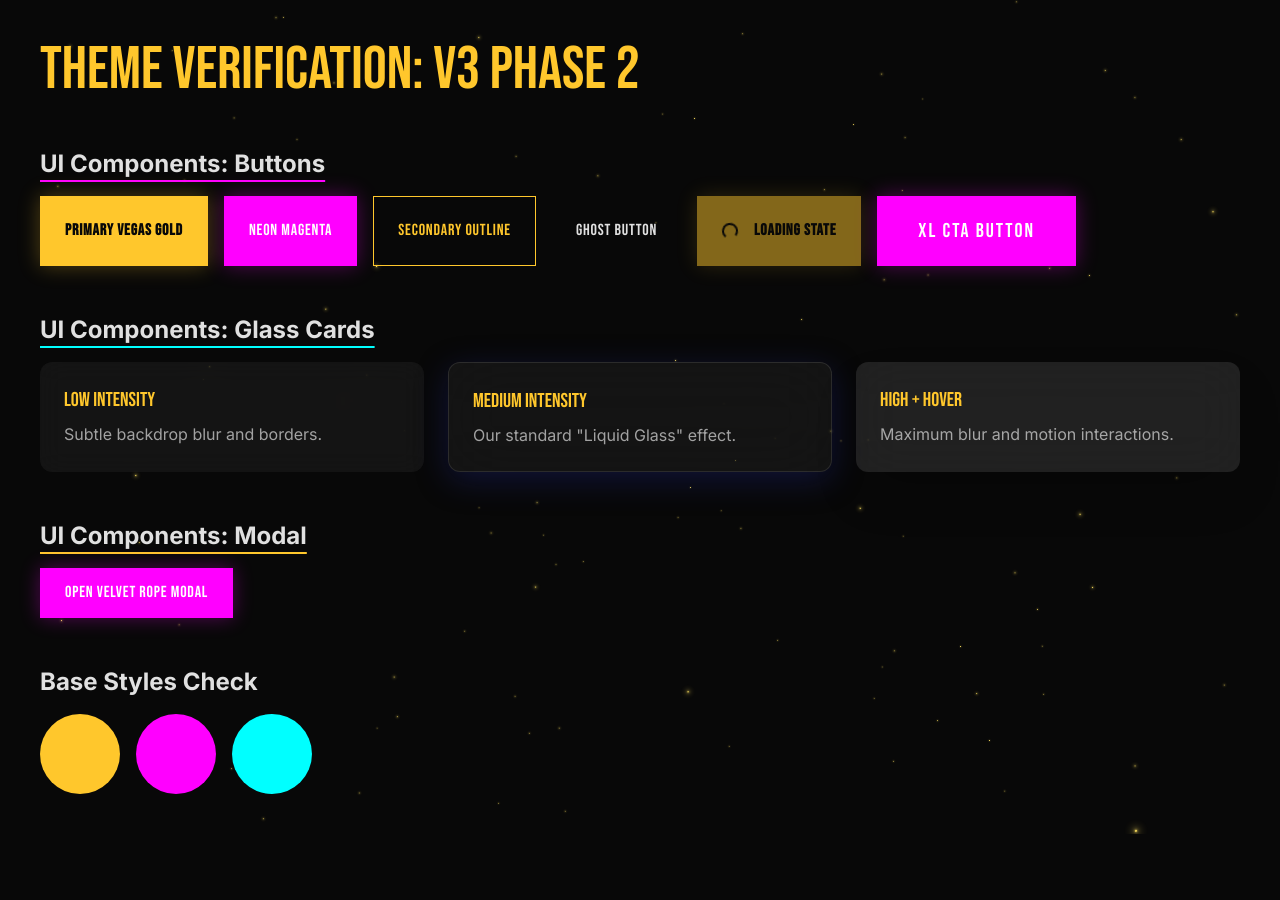
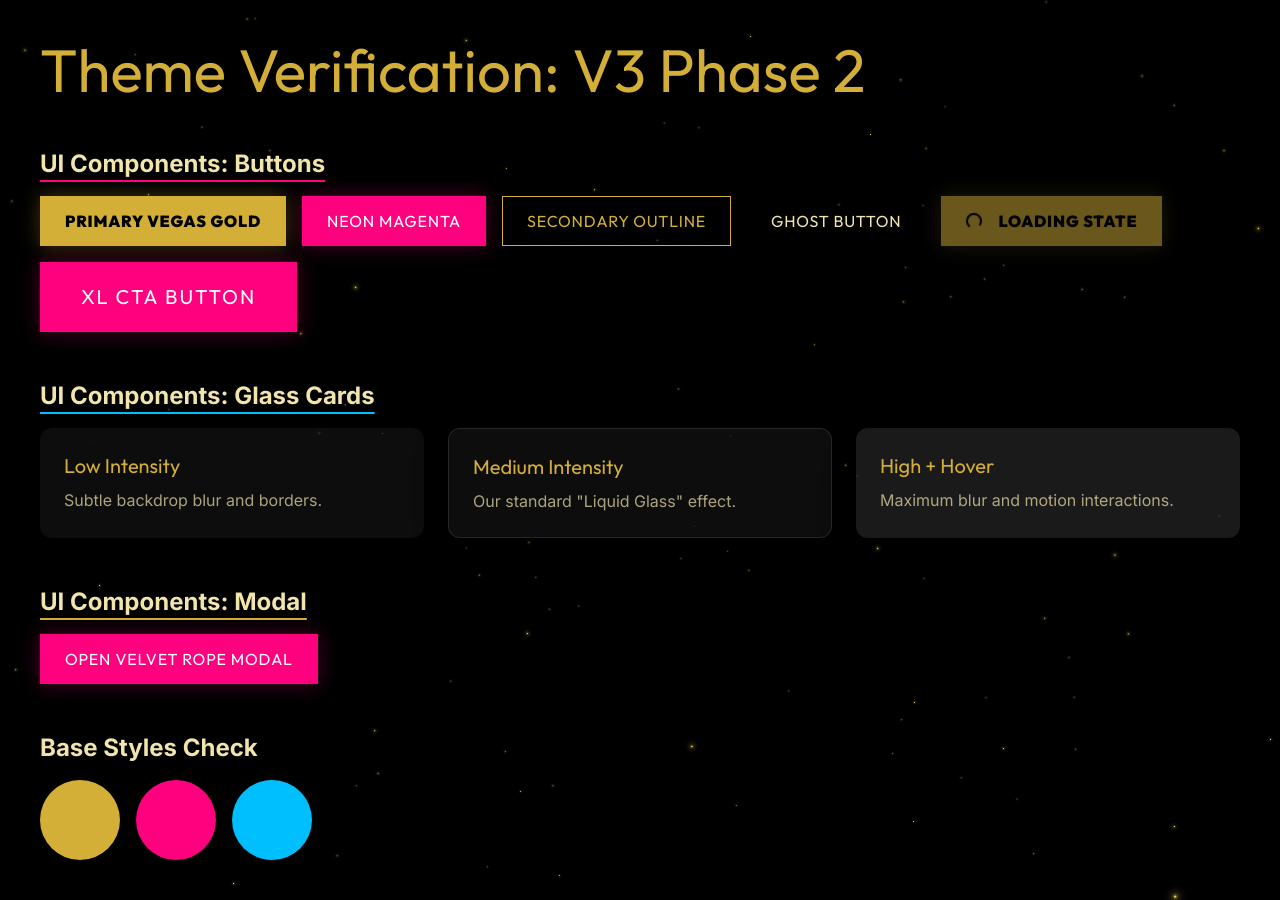
Before and after one commit to johnnycsv232/Gettupplanding-111, a Next.js app: page /test-theme in a window 1280 px wide. Before the commit the page ends 834 px from the top, so only its background shows below. Built offline with nearby package versions, Linux system fonts and the light colour scheme.

Commit message:
Final Verification

```diff
--- a/src/app/globals.css
+++ b/src/app/globals.css
@@ -3,8 +3,8 @@
 @tailwind utilities;
 
 :root {
-  --background: #080808;
-  --foreground: #E0E0E0;
+  --background: #000000;
+  --foreground: #F1E5AC;
 }
 
 body {
@@ -14,22 +14,22 @@ body {
 
 @layer utilities {
   .liquid-glass {
-    @apply bg-white/5 backdrop-blur-[30px] border border-white/10 shadow-[0_8px_32px_0_rgba(31,38,135,0.37)];
+    @apply bg-white/5 backdrop-blur-[30px] border border-white/10 shadow-[0_8px_32px_0_rgba(0,0,0,0.37)];
   }
 
   .text-shadow-glow {
-    text-shadow: 0 0 10px rgba(255, 199, 44, 0.5);
+    text-shadow: 0 0 10px rgba(212, 175, 55, 0.5);
   }
 
   .text-shadow-neon {
-    text-shadow: 0 0 10px rgba(255, 0, 255, 0.5);
+    text-shadow: 0 0 10px rgba(255, 0, 127, 0.5);
   }
 
   .box-glow-gold {
-    box-shadow: 0 0 20px rgba(255, 199, 44, 0.3);
+    box-shadow: 0 0 20px rgba(212, 175, 55, 0.3);
   }
 
   .box-glow-magenta {
-    box-shadow: 0 0 20px rgba(255, 0, 255, 0.3);
+    box-shadow: 0 0 20px rgba(255, 0, 127, 0.3);
   }
 }
--- a/src/app/layout.tsx
+++ b/src/app/layout.tsx
@@ -1,11 +1,11 @@
 import type { Metadata } from "next";
-import { Bebas_Neue, Inter } from "next/font/google";
+import { Outfit, Inter } from "next/font/google";
 import "./globals.css";
 
-const bebasNeue = Bebas_Neue({
-  variable: "--font-bebas-neue",
+const outfit = Outfit({
+  variable: "--font-outfit",
   subsets: ["latin"],
-  weight: ["400"],
+  weight: ["400", "900"],
 });
 
 const inter = Inter({
@@ -25,7 +25,7 @@ export default function RootLayout({
   children: React.ReactNode;
 }>) {
   return (
-    <html lang="en" className={`${bebasNeue.variable} ${inter.variable}`}>
+    <html lang="en" className={`${outfit.variable} ${inter.variable}`}>
       <body className="font-sans antialiased bg-deep-void-black text-off-white selection:bg-neon-magenta selection:text-white">
         {children}
       </body>
--- a/src/features/landing/components/Comparison.tsx
+++ b/src/features/landing/components/Comparison.tsx
@@ -27,6 +27,7 @@ export default function Comparison() {
           initial={{ opacity: 0, y: 30 }}
           whileInView={{ opacity: 1, y: 0 }}
           viewport={{ once: true }}
+          transition={{ type: 'spring', stiffness: 100, damping: 20 }}
         >
           <h2 className="text-4xl md:text-6xl font-black text-white text-display leading-tight">
             THE OLD WAY <span className="text-gray-600">VS</span> <br />
@@ -40,7 +41,7 @@ export default function Comparison() {
             initial={{ opacity: 0, x: -50 }}
             whileInView={{ opacity: 1, x: 0 }}
             viewport={{ once: true }}
-            transition={{ duration: 0.8 }}
+            transition={{ type: 'spring', stiffness: 100, damping: 20 }}
           >
             <h3 className={styles.comparisonTitle}>TIRED OF CONTENT THAT GHOSTS YOU?</h3>
             <ul className={styles.comparisonList}>
@@ -58,7 +59,7 @@ export default function Comparison() {
             initial={{ opacity: 0, x: 50 }}
             whileInView={{ opacity: 1, x: 0 }}
             viewport={{ once: true }}
-            transition={{ duration: 0.8 }}
+            transition={{ type: 'spring', stiffness: 100, damping: 20 }}
           >
             <h3 className={`${styles.comparisonTitle} ${styles.comparisonStandardTitle}`}>A SYSTEM THAT PACKS VENUES.</h3>
             <ul className={styles.comparisonList}>
--- a/src/features/landing/components/HeroSection.tsx
+++ b/src/features/landing/components/HeroSection.tsx
@@ -7,6 +7,7 @@ import { ArrowRight, MapPin } from 'lucide-react';
 import { useState } from 'react';
 import { saveLead } from '@/lib/leads';
 import Image from 'next/image';
+import { tokens } from '@/styles/tokens';
 
 export default function HeroSection() {
   const [email, setEmail] = useState('');
@@ -56,7 +57,7 @@ export default function HeroSection() {
       </div>
 
       {/* Particle Field */}
-      <ParticleField count={150} color="#FFC72C" speed={0.3} size={1.5} />
+      <ParticleField count={150} color={tokens.colors.gold} speed={0.3} size={1.5} />
 
       {/* Content */}
       <div className="relative z-10 container mx-auto px-4 text-center flex flex-col items-center gap-6">
@@ -64,7 +65,7 @@ export default function HeroSection() {
         <motion.div
           initial={{ opacity: 0, y: 30 }}
           animate={{ opacity: 1, y: 0 }}
-          transition={{ duration: 0.8, ease: "easeOut" }}
+          transition={{ type: 'spring', stiffness: 100, damping: 20 }}
           className="space-y-2"
         >
           <h2 className="text-xl md:text-2xl tracking-[0.5em] text-off-white uppercase font-sans">
@@ -78,7 +79,7 @@ export default function HeroSection() {
         <motion.p
           initial={{ opacity: 0 }}
           animate={{ opacity: 1 }}
-          transition={{ delay: 0.4, duration: 0.8 }}
+          transition={{ delay: 0.4, type: 'spring', stiffness: 100, damping: 20 }}
           className="max-w-xl text-lg text-off-white/80 font-light"
         >
           The uniform of the Minneapolis night. Premium content. Real ROI. Zero excuses.
@@ -88,7 +89,7 @@ export default function HeroSection() {
         <motion.form
           initial={{ opacity: 0, scale: 0.95 }}
           animate={{ opacity: 1, scale: 1 }}
-          transition={{ delay: 0.6, duration: 0.5 }}
+          transition={{ delay: 0.6, type: 'spring', stiffness: 100, damping: 20 }}
           onSubmit={handleSubmit}
           className="mt-8 w-full max-w-md p-2 bg-white/5 backdrop-blur-md border border-white/10 rounded-full flex items-center gap-2 box-glow-gold"
         >
--- a/tailwind.config.ts
+++ b/tailwind.config.ts
@@ -12,15 +12,18 @@ const config: Config = {
       colors: {
         background: "var(--background)",
         foreground: "var(--foreground)",
-        "vegas-gold": "#FFC72C",
-        "neon-magenta": "#FF00FF",
-        "electric-cyan": "#00FFFF",
-        "deep-void-black": "#080808",
-        "off-white": "#E0E0E0",
+        "vegas-gold": "#D4AF37",
+        "gold": "#D4AF37",
+        "neon-magenta": "#FF007F",
+        "pink": "#FF007F",
+        "electric-cyan": "#00BFFF",
+        "cyan": "#00BFFF",
+        "deep-void-black": "#000000",
+        "off-white": "#F1E5AC",
       },
       fontFamily: {
         sans: ["var(--font-inter)", "sans-serif"],
-        display: ["var(--font-bebas-neue)", "sans-serif"],
+        display: ["var(--font-outfit)", "sans-serif"],
       },
       backgroundImage: {
         "gradient-radial": "radial-gradient(var(--tw-gradient-stops))",
```
